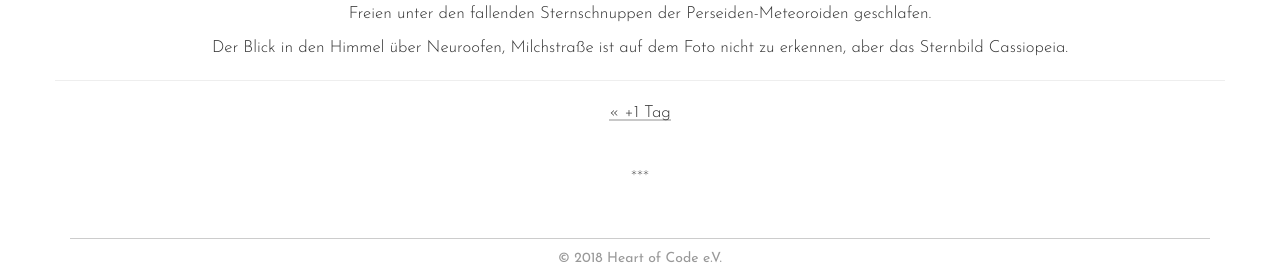
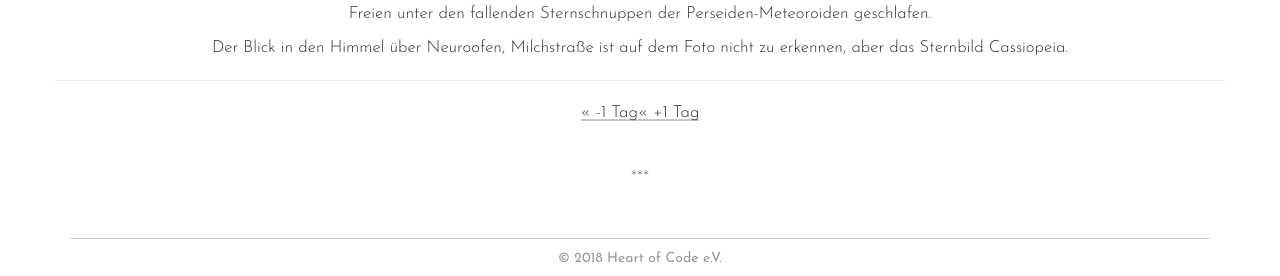
Before and after one commit to heartsofcode/heartofcode, a Jekyll site: the page built from _stechlin/2018-08-12.md, in a window 1280 px wide and 1131 px high. Shown: the part 852-1128 px from the top of the window. Built offline with Jekyll 4.4.1, drawn with Linux system fonts in a browser that asks for light colours; some web fonts are replaced.

Commit message:
Update 2018-08-12.md

```diff
--- a/_stechlin/2018-08-12.md
+++ b/_stechlin/2018-08-12.md
@@ -28,4 +28,4 @@ Der Blick in den Himmel über Neuroofen, Milchstraße ist auf dem Foto nicht zu
 
 ***
 
-[<< +1 Tag](/stechlin_13)
+[<< -1 Tag](/stechlin_11)[<< +1 Tag](/stechlin_13)
```
